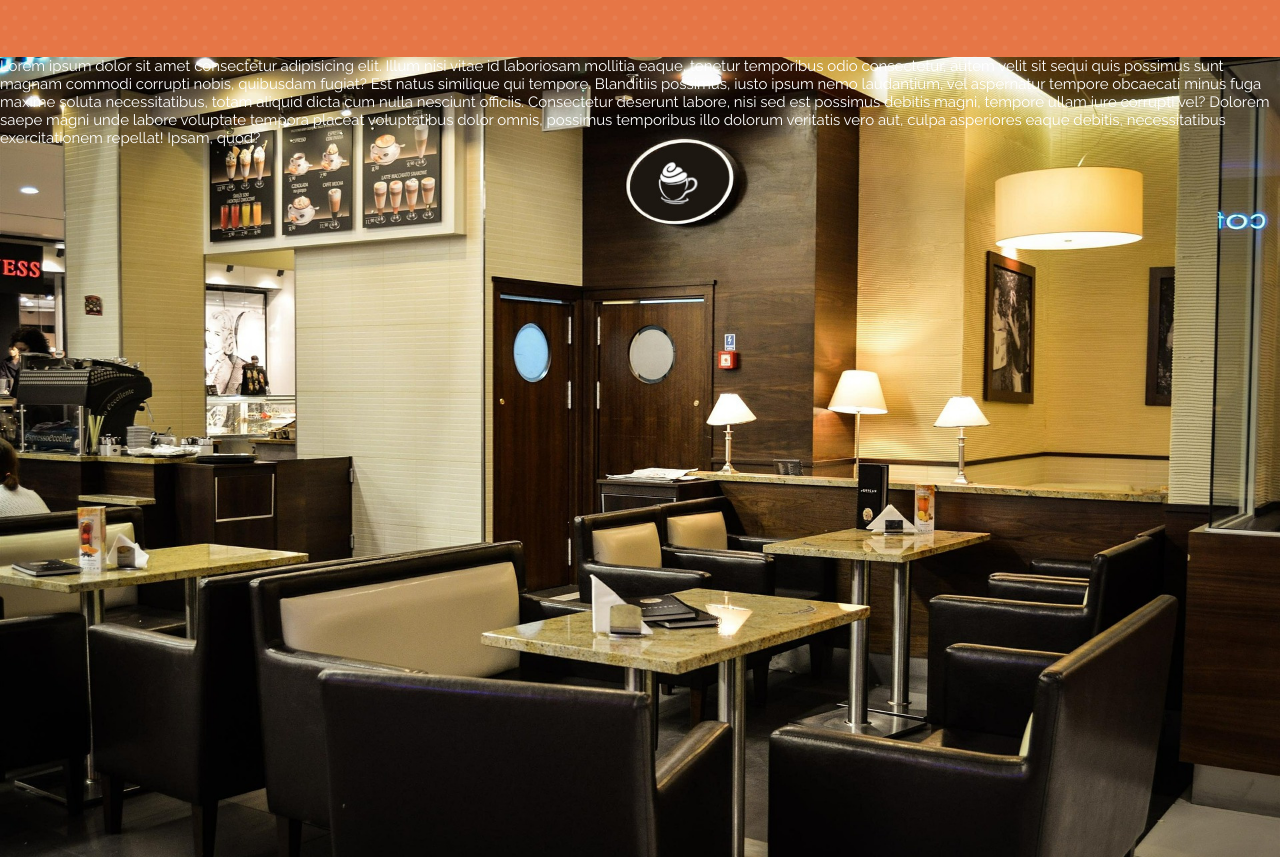
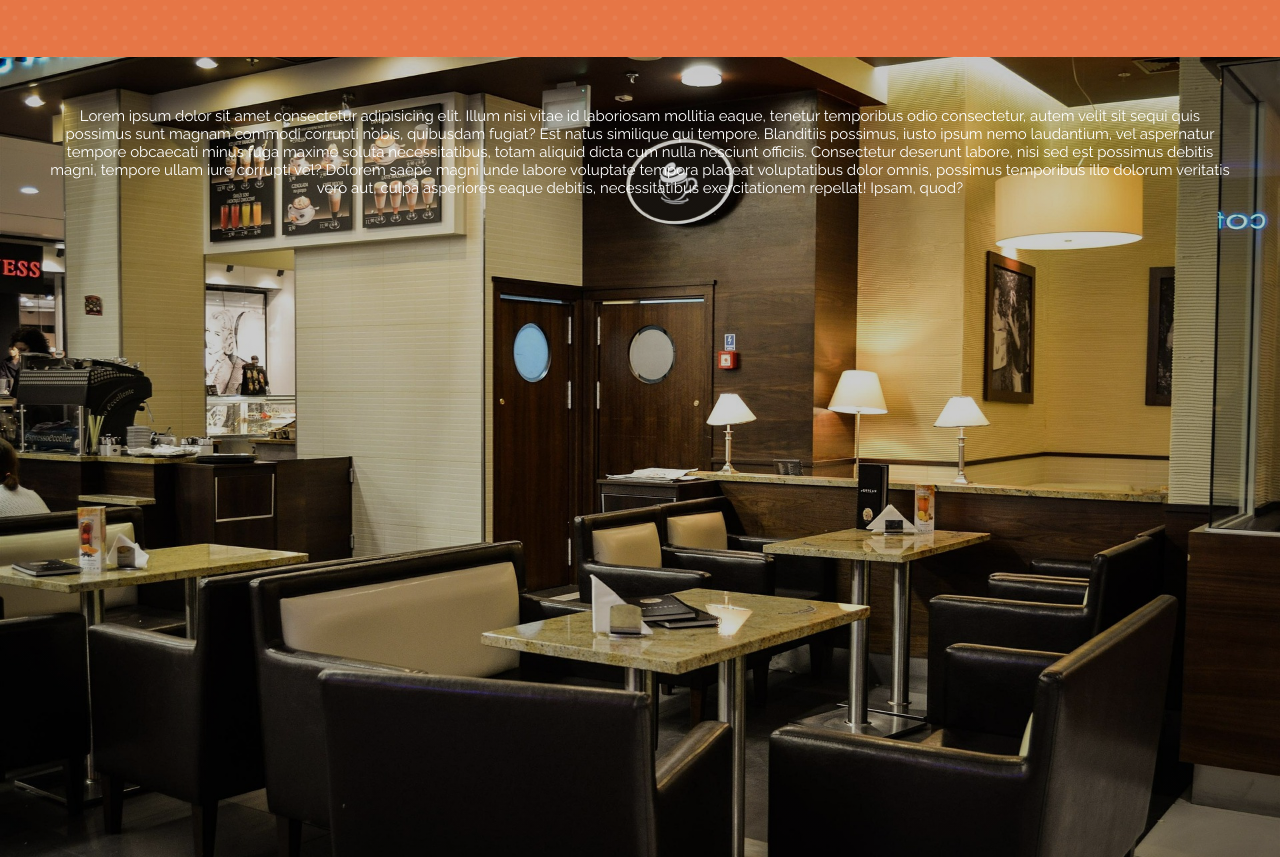
Before and after one commit to ivze/cafelora, a website built with webpack: page src/index.html in a window 1280 px wide. Shown: the part 1017-1874 px from the top of the page. Built offline with nearby package versions, Linux system fonts and the light colour scheme.

Commit message:
some changes

```diff
--- a/src/style.css
+++ b/src/style.css
@@ -236,7 +236,12 @@ nav a:hover {
   height: 100vh;
 
   color: white;
-  background-image: url('./img/gallery.jpg');
+  background-image: linear-gradient(
+      to bottom,
+      rgba(0, 0, 0, 0.2),
+      rgba(0, 0, 0, 0.2)
+    ),
+    url('./img/gallery.jpg');
   background-size: cover;
   background-position: top center;
   background-attachment: fixed;
@@ -303,5 +308,6 @@ nav a:hover {
   }
 }
 .odstavecVGalerii {
-  padding: 50;
+  text-align: center;
+  padding: 50px;
 }
```
Also changed, not shown: src/index.js (+10 -0 lines).
